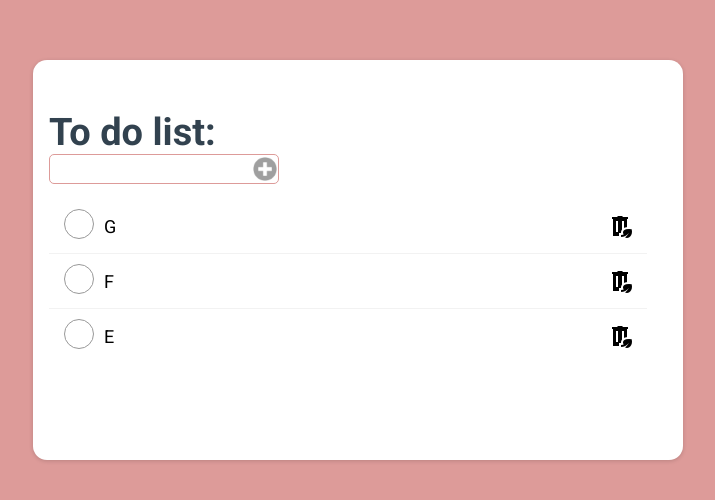
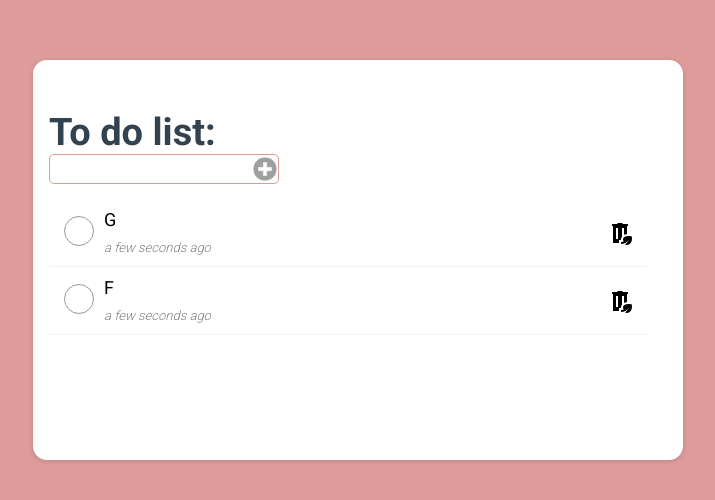
Before and after one commit to thienphamIT1907/TODO-List-PL, a React (Vite) app: page / in a window 1280 px wide. Shown: the part 140-640 px from the top of the page, without its empty margins (282-997 px from the left). Built offline with nearby package versions, Linux system fonts and the light colour scheme; data requests are answered from the project's data file.

Commit message:
Show time counter created

```diff
--- a/package.json
+++ b/package.json
@@ -15,6 +15,7 @@
     "@ant-design/icons": "^5.2.6",
     "antd": "^5.11.2",
     "axios": "^1.6.2",
+    "dayjs": "^1.11.10",
     "json-server": "^0.17.4",
     "react": "^18.2.0",
     "react-dom": "^18.2.0",
--- a/src/components/todo/v1/Input/index.jsx
+++ b/src/components/todo/v1/Input/index.jsx
@@ -1,3 +1,4 @@
+import dayjs from "dayjs";
 import { useContext, useState } from "react";
 import { toast } from "react-toastify";
 import InputStyled from "src/components/todo/v1/Input/styles";
@@ -28,6 +29,7 @@ const Input = () => {
       id: generateRandomId(),
       title: inputValue,
       isCompleted: false,
+      createAt: dayjs(),
     };
     setInputValue("");
     const response = await axiosRequest.post("/todos", payload);
--- a/src/components/todo/v1/Item/index.jsx
+++ b/src/components/todo/v1/Item/index.jsx
@@ -1,3 +1,5 @@
+import dayjs from "dayjs";
+import relativeTime from "dayjs/plugin/relativeTime";
 import { useContext, useState } from "react";
 import CustomCheckbox from "src/components/todo/v1/CustomCheckbox";
 import ItemStyled from "src/components/todo/v1/Item/styles";
@@ -5,8 +7,10 @@ import axiosRequest from "src/config/axiosConfig";
 import { Context } from "src/context/todoContext";
 
 const TodoItem = ({ todo, setIsShowConfirm, setSelectingId }) => {
+  dayjs.extend(relativeTime);
+
   const { setTodoList, fetchTodo } = useContext(Context);
-  const { id, title, isCompleted } = todo;
+  const { id, title, isCompleted, createAt } = todo;
   const [isChecked, setIsChecked] = useState(isCompleted);
 
   const handleDeleteItem = async (e) => {
@@ -33,7 +37,10 @@ const TodoItem = ({ todo, setIsShowConfirm, setSelectingId }) => {
         isChecked={isChecked}
         setIsChecked={setIsChecked}
       />
-      <p className={`todo-content ${isChecked && "completed"}`}>{title}</p>
+      <div className="content">
+        <p className={`todo-content ${isChecked && "completed"}`}>{title}</p>
+        <span>{dayjs(createAt).fromNow()}</span>
+      </div>
       <img src="/src/assets/trash.png" alt="trash" onClick={handleDeleteItem} />
     </ItemStyled>
   );
--- a/src/components/todo/v1/Item/styles.js
+++ b/src/components/todo/v1/Item/styles.js
@@ -11,7 +11,7 @@ const ItemStyled = styled.div`
   cursor: pointer;
   transition: all 0.4s;
 
-  & > input[type=checkbox] {
+  & > input[type="checkbox"] {
     background: red;
   }
 
@@ -28,6 +28,21 @@ const ItemStyled = styled.div`
     text-decoration: line-through;
     color: #8080806e;
   }
+
+  .content {
+    width: 100%;
+    text-align: left;
+
+    & > span {
+      padding-left: 10px;
+      font-style: italic;
+      color: gray;
+      font-size: 13px;
+      margin-top: 10px;
+      display: inline-block;
+      font-weight: 300;
+    }
+  }
 `;
 
 export default ItemStyled;
```
Also changed, not shown: 1 other file (tests, documents, lock files or other folders).
